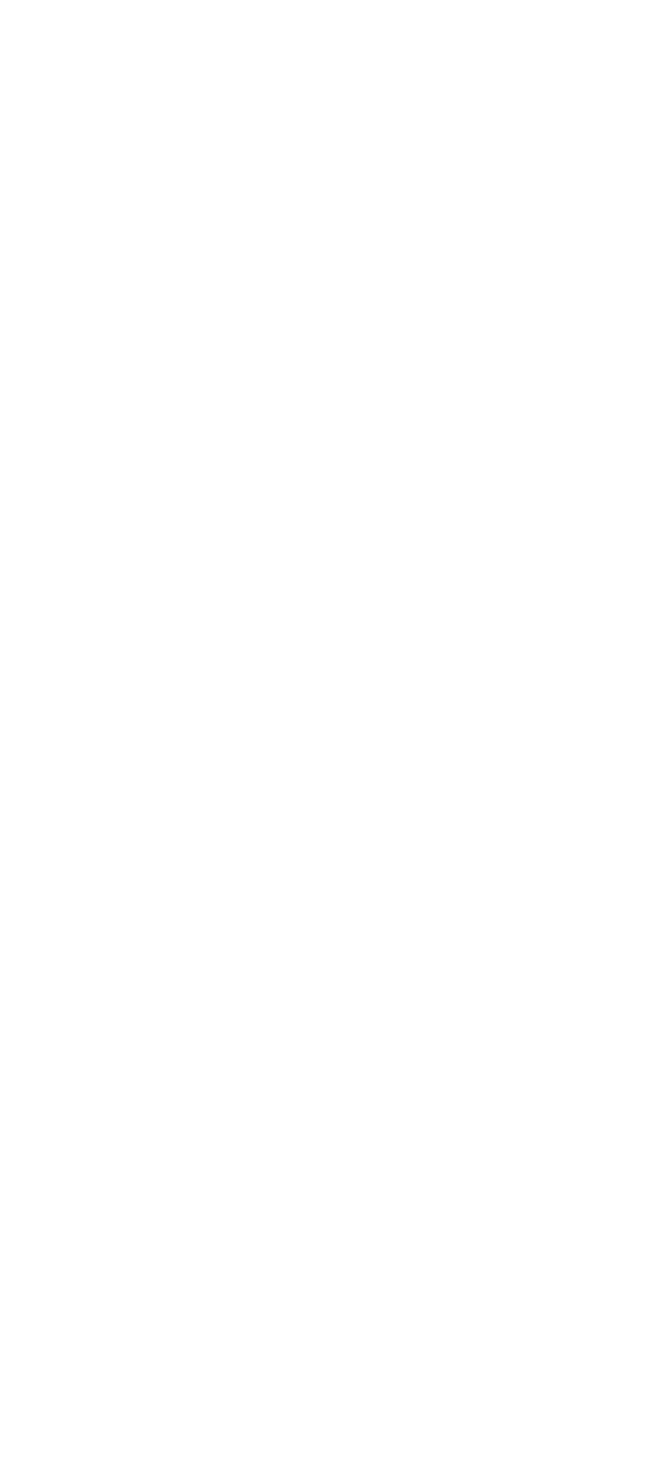
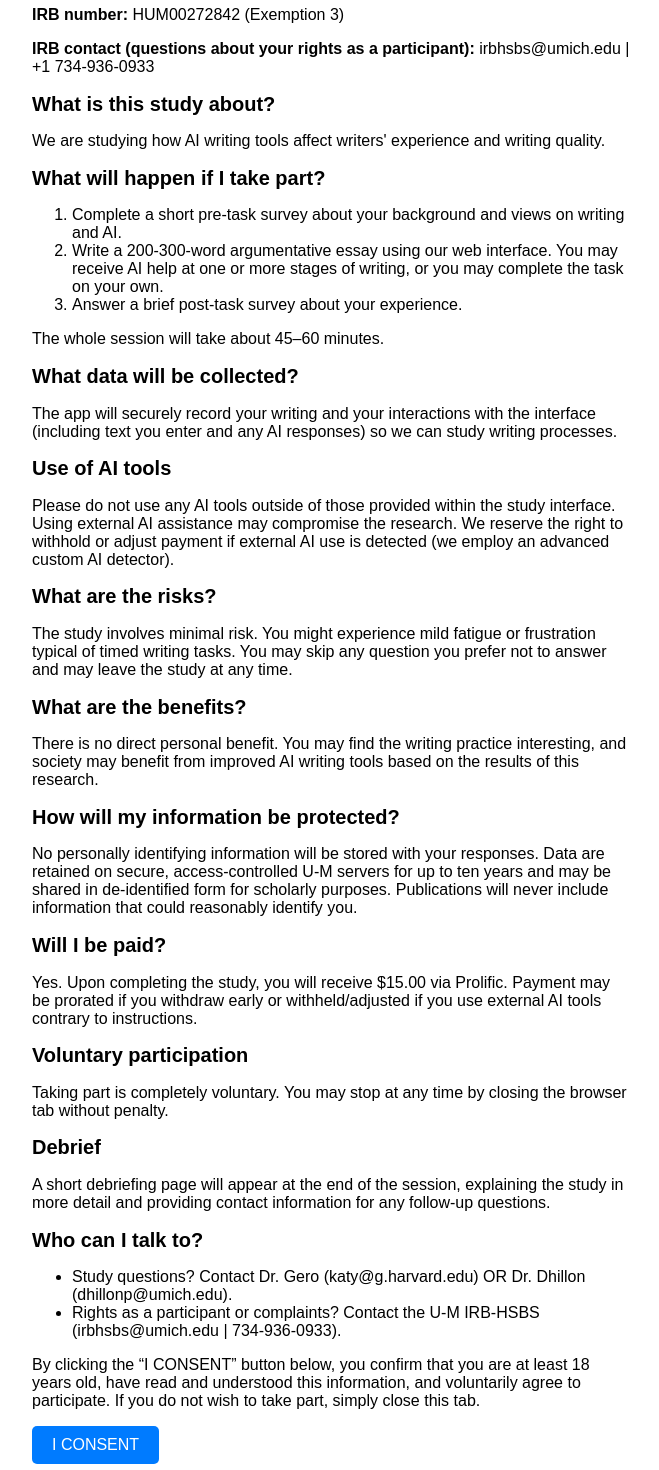
Before and after one commit to kgero/ai-writing-ownership-study, a React (Vite) app in the folder client/: page /consent/1/1 in a window 1280 px wide. Shown: the part 260-1730 px from the top of the page, without its empty margins (308-967 px from the left). Before the commit the page ends 800 px from the top, so only its background shows below. Built offline with nearby package versions, Linux system fonts and the light colour scheme; no server answers.

Commit message:
fix landing, consent, and new gpt model

```diff
--- a/client/src/InformedConsent.jsx
+++ b/client/src/InformedConsent.jsx
@@ -17,12 +17,86 @@ export default function ConsentPage() {
 
   return (
     <div style={{ maxWidth: "600px", margin: "2rem auto" }}>
-      <h2>Informed Consent</h2>
+      <h1>Informed Consent</h1>
       <form onSubmit={handleSubmitForm}>
         <div style={{ marginBottom: "1rem" }}>
-          <p>test test test</p>
+          <p><strong>Project title:</strong> The Impact of Idea and Text Provenance in Writing on Ownership, Agency, and Authorship</p>
+          <p><strong>Principal Investigator:</strong> Dr. Paramveer Dhillon, School of Information, University of Michigan — dhillonp@umich.edu</p>
+          <p><strong>Co‑Principal Investigator:</strong> Dr. Katy Gero, School of Computer Science, University of Sydney — katy@g.harvard.edu</p>
+          <p><strong>IRB:</strong> University of Michigan Health Sciences &amp; Behavioral Sciences IRB (HSBS)</p>
+          <p><strong>IRB number:</strong> HUM00272842 (Exemption 3)</p>
+          <p><strong>IRB contact (questions about your rights as a participant):</strong> irbhsbs@umich.edu | +1 734‑936‑0933</p>
+
+
+          <div class="section">
+              <h2>What is this study about?</h2>
+              <p>We are studying how AI writing tools affect writers' experience and writing quality.</p>
+          </div>
+
+          <div class="section">
+              <h2>What will happen if I take part?</h2>
+              <ol>
+                  <li>Complete a short pre‑task survey about your background and views on writing and AI.</li>
+                  <li>Write a 200‑300‑word argumentative essay using our web interface. You may receive AI help at one or more stages of writing, or you may complete the task on your own.</li>
+                  <li>Answer a brief post‑task survey about your experience.</li>
+              </ol>
+              <p>The whole session will take about 45–60 minutes.</p>
+          </div>
+
+          <div class="section">
+              <h2>What data will be collected?</h2>
+              <p>The app will securely record your writing and your interactions with the interface (including text you enter and any AI responses) so we can study writing processes.</p>
+          </div>
+
+          <div class="section">
+              <h2>Use of AI tools</h2>
+              <p>Please do not use any AI tools outside of those provided within the study interface. Using external AI assistance may compromise the research. We reserve the right to withhold or adjust payment if external AI use is detected (we employ an advanced custom AI detector).</p>
+          </div>
+
+          <div class="section">
+              <h2>What are the risks?</h2>
+              <p>The study involves minimal risk. You might experience mild fatigue or frustration typical of timed writing tasks. You may skip any question you prefer not to answer and may leave the study at any time.</p>
+          </div>
+
+          <div class="section">
+              <h2>What are the benefits?</h2>
+              <p>There is no direct personal benefit. You may find the writing practice interesting, and society may benefit from improved AI writing tools based on the results of this research.</p>
+          </div>
+
+          <div class="section">
+              <h2>How will my information be protected?</h2>
+              <p>No personally identifying information will be stored with your responses. Data are retained on secure, access‑controlled U‑M servers for up to ten years and may be shared in de‑identified form for scholarly purposes. Publications will never include information that could reasonably identify you.</p>
+          </div>
+
+          <div class="section">
+              <h2>Will I be paid?</h2>
+              <p>Yes. Upon completing the study, you will receive $15.00 via Prolific. Payment may be prorated if you withdraw early or withheld/adjusted if you use external AI tools contrary to instructions.</p>
+          </div>
+
+          <div class="section">
+              <h2>Voluntary participation</h2>
+              <p>Taking part is completely voluntary. You may stop at any time by closing the browser tab without penalty.</p>
+          </div>
+
+          <div class="section">
+              <h2>Debrief</h2>
+              <p>A short debriefing page will appear at the end of the session, explaining the study in more detail and providing contact information for any follow‑up questions.</p>
+          </div>
+
+          <div class="contact">
+              <h2>Who can I talk to?</h2>
+              <ul>
+                  <li>Study questions? Contact Dr. Gero (katy@g.harvard.edu) OR Dr. Dhillon (dhillonp@umich.edu).</li>
+                  <li>Rights as a participant or complaints? Contact the U‑M IRB‑HSBS (irbhsbs@umich.edu | 734‑936‑0933).</li>
+              </ul>
+          </div>
+
+          <p>By clicking the “I CONSENT” button below, you confirm that you are at least 18 years old, have read and understood this information, and voluntarily agree to participate.
+If you do not wish to take part, simply close this tab.</p>
+
         </div>
-        <button type="submit">Submit & Go to Form</button>
+        <button type="submit">I CONSENT</button>
+
       </form>
     </div>
   );
--- a/client/src/Landing.jsx
+++ b/client/src/Landing.jsx
@@ -6,12 +6,11 @@ import { stageConfig } from "./config.js";
 export default function Landing() {
   const [condition, setCondition] = useState("");
   const [promptId, setPromptId] = useState("");
-  const [participantId, setParticipantId] = useState("");
   const navigate = useNavigate();
 
   const handleSubmit = () => {
-    if (!condition || !promptId || !participantId) {
-      alert("Please select a condition, an essay prompt, and enter a participant ID.");
+    if (!condition || !promptId) {
+      alert("Please select a condition and an essay prompt.");
       return;
     }
 
@@ -39,7 +38,7 @@ export default function Landing() {
   return (
     <div className="container">
       <div className="landing">
-        <h1>Pick your condition & essay prompt, and enter a temp participant ID</h1>
+        <h1>Pick your condition & essay prompt.</h1>
 
         <div className="selection-section">
           <h2>Select Condition:</h2>
@@ -83,16 +82,6 @@ export default function Landing() {
           </div>
         </div>
 
-        <div className="input-section">
-          <h2>Enter Participant ID:</h2>
-          <input
-            type="text"
-            value={participantId}
-            onChange={(e) => setParticipantId(e.target.value)}
-            placeholder="e.g. P001"
-          />
-        </div>
-
         <button className="submit-button" onClick={handleSubmit}>Continue to Informed Consent</button>
       </div>
     </div>
--- a/client/src/index.css
+++ b/client/src/index.css
@@ -2,6 +2,10 @@
 
 h1 {
   font-size: 24px;
+}
+
+h2 {
+  font-size: 20px;
 }
 
 /* Existing styles */
```
Also changed, not shown: 2 other files (tests, documents, lock files or other folders).
